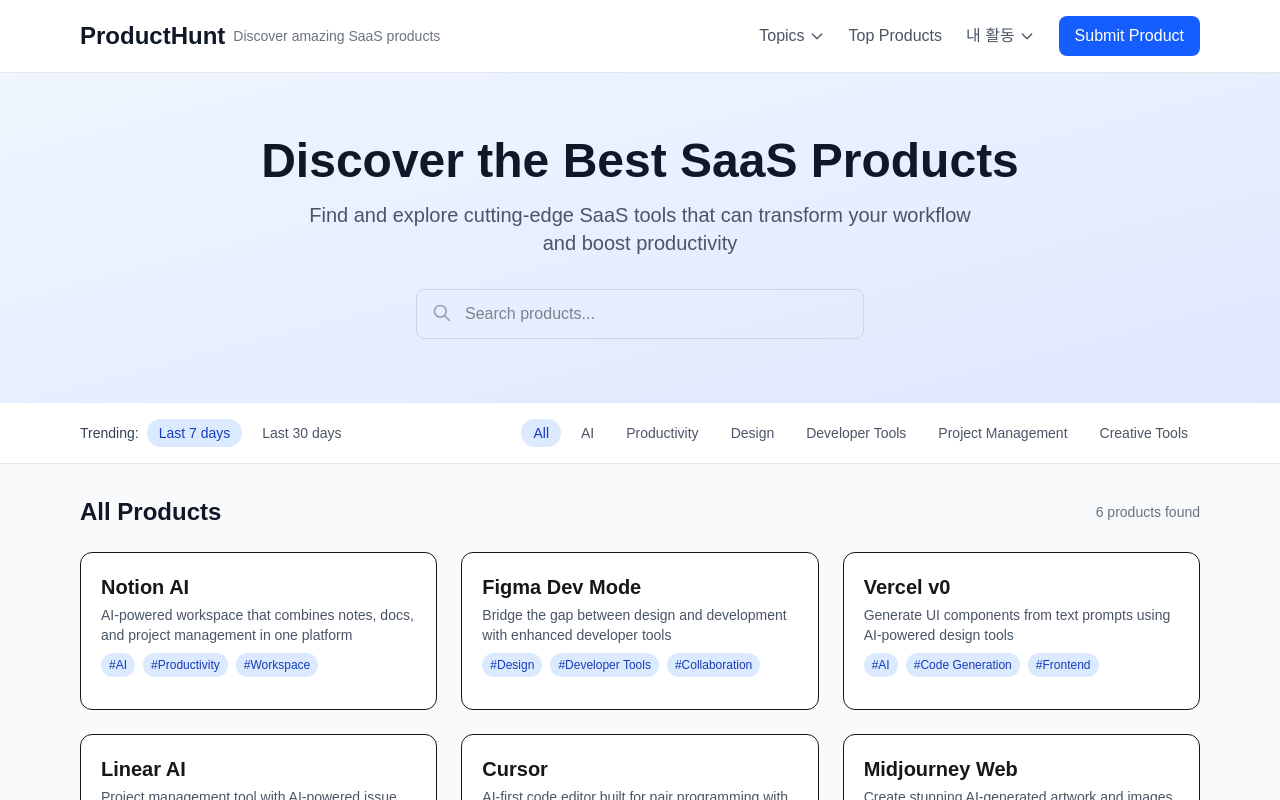
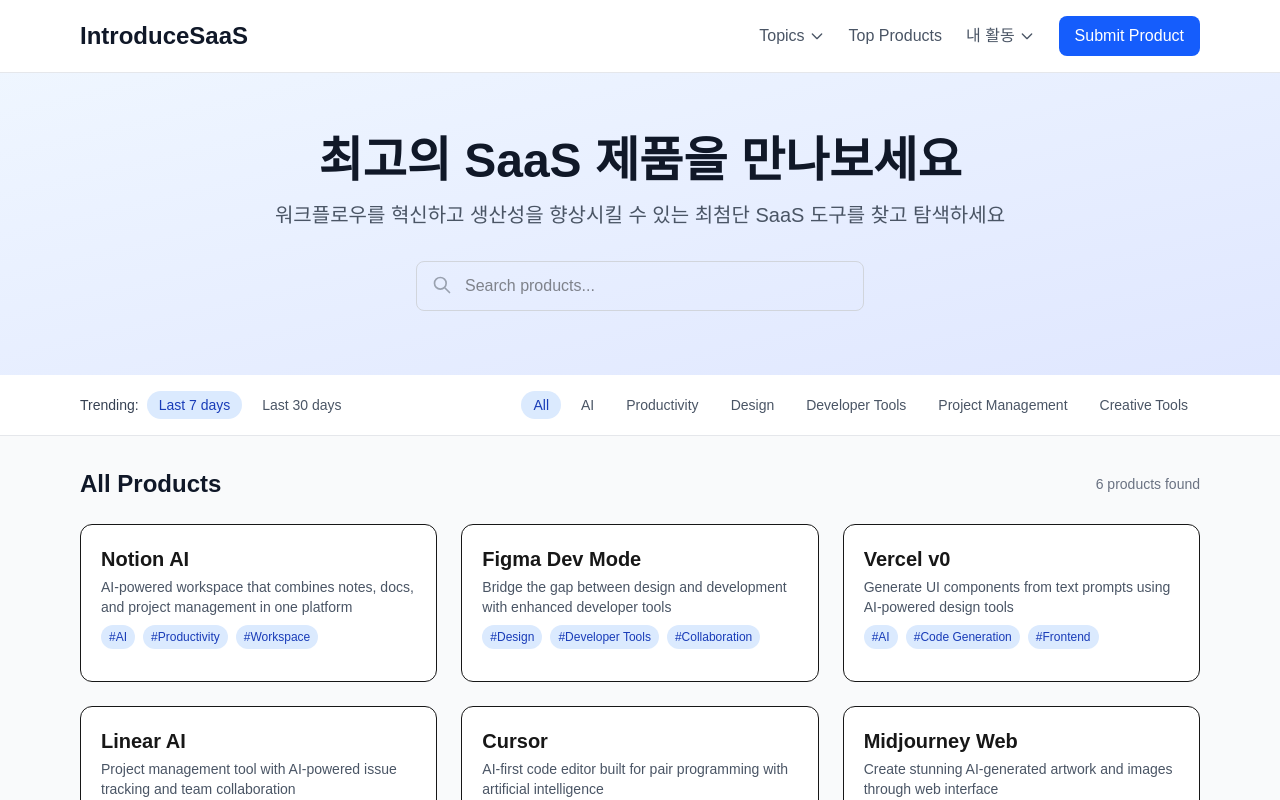
Before and after one commit to millwheel/saas-introduce-front, a Next.js app: page / in a window 1280 px wide. Shown: the top 800 px of the page. Built offline with nearby package versions, Linux system fonts and the light colour scheme.

Commit message:
main page 안내문구 수정

```diff
--- a/src/app/page.tsx
+++ b/src/app/page.tsx
@@ -1,7 +1,7 @@
 'use client'
 
 import { useState } from 'react'
-import { ProductCard, ProductCardProps, ReactionType } from '@/components/ProductCard'
+import { ProductCard, ProductCardProps } from '@/components/ProductCard'
 import {sampleProducts, topics} from "@/data/mock";
 
 
@@ -15,41 +15,6 @@ export default function Home() {
       ? products
       : products.filter(product => product.topics.includes(selectedTopic))
 
-  // 반응 처리 함수들
-  const handleLike = (slug: string) => {
-    setProducts(prev => prev.map(product => {
-      if (product.slug === slug) {
-        const wasLiked = product.userReaction === 'LIKE'
-        const wasDisliked = product.userReaction === 'DISLIKE'
-
-        return {
-          ...product,
-          userReaction: wasLiked ? undefined : 'LIKE' as ReactionType,
-          likeCount: wasLiked ? product.likeCount - 1 : product.likeCount + 1,
-          dislikeCount: wasDisliked ? product.dislikeCount - 1 : product.dislikeCount
-        }
-      }
-      return product
-    }))
-  }
-
-  const handleDislike = (slug: string) => {
-    setProducts(prev => prev.map(product => {
-      if (product.slug === slug) {
-        const wasLiked = product.userReaction === 'LIKE'
-        const wasDisliked = product.userReaction === 'DISLIKE'
-
-        return {
-          ...product,
-          userReaction: wasDisliked ? undefined : 'DISLIKE' as ReactionType,
-          dislikeCount: wasDisliked ? product.dislikeCount - 1 : product.dislikeCount + 1,
-          likeCount: wasLiked ? product.likeCount - 1 : product.likeCount
-        }
-      }
-      return product
-    }))
-  }
-
   return (
       <div className="min-h-screen bg-gray-50">
         {/* Header */}
@@ -58,8 +23,7 @@ export default function Home() {
             <div className="flex items-center justify-between">
               {/* Logo */}
               <div className="flex items-center space-x-2">
-                <h1 className="text-2xl font-bold text-gray-900">ProductHunt</h1>
-                <span className="text-sm text-gray-500">Discover amazing SaaS products</span>
+                <h1 className="text-2xl font-bold text-gray-900">IntroduceSaaS</h1>
               </div>
 
               {/* Navigation */}
@@ -138,10 +102,10 @@ export default function Home() {
         <section className="bg-gradient-to-br from-blue-50 to-indigo-100 py-16">
           <div className="max-w-6xl mx-auto px-4 text-center">
             <h2 className="text-4xl md:text-5xl font-bold text-gray-900 mb-4">
-              Discover the Best SaaS Products
+              최고의 SaaS 제품을 만나보세요
             </h2>
-            <p className="text-xl text-gray-600 mb-8 max-w-2xl mx-auto">
-              Find and explore cutting-edge SaaS tools that can transform your workflow and boost productivity
+            <p className="text-xl text-gray-600 mb-8 max-w-3xl mx-auto">
+              워크플로우를 혁신하고 생산성을 향상시킬 수 있는 최첨단 SaaS 도구를 찾고 탐색하세요
             </p>
 
             {/* Search Bar */}
@@ -223,8 +187,6 @@ export default function Home() {
                 <ProductCard
                     key={product.slug}
                     {...product}
-                    onLike={() => handleLike(product.slug)}
-                    onDislike={() => handleDislike(product.slug)}
                 />
             ))}
           </div>
```
Also changed, not shown: src/components/ProductCard.tsx (+0 -12 lines).
